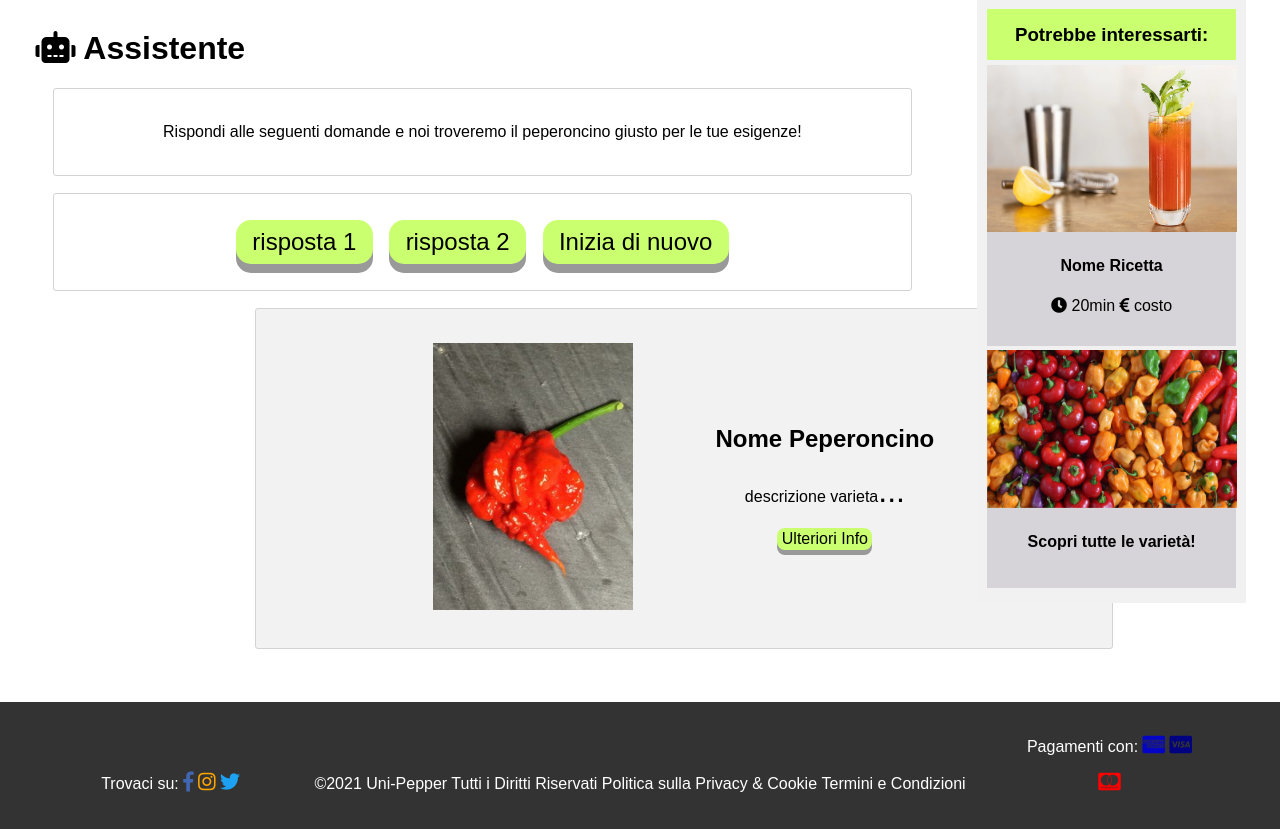
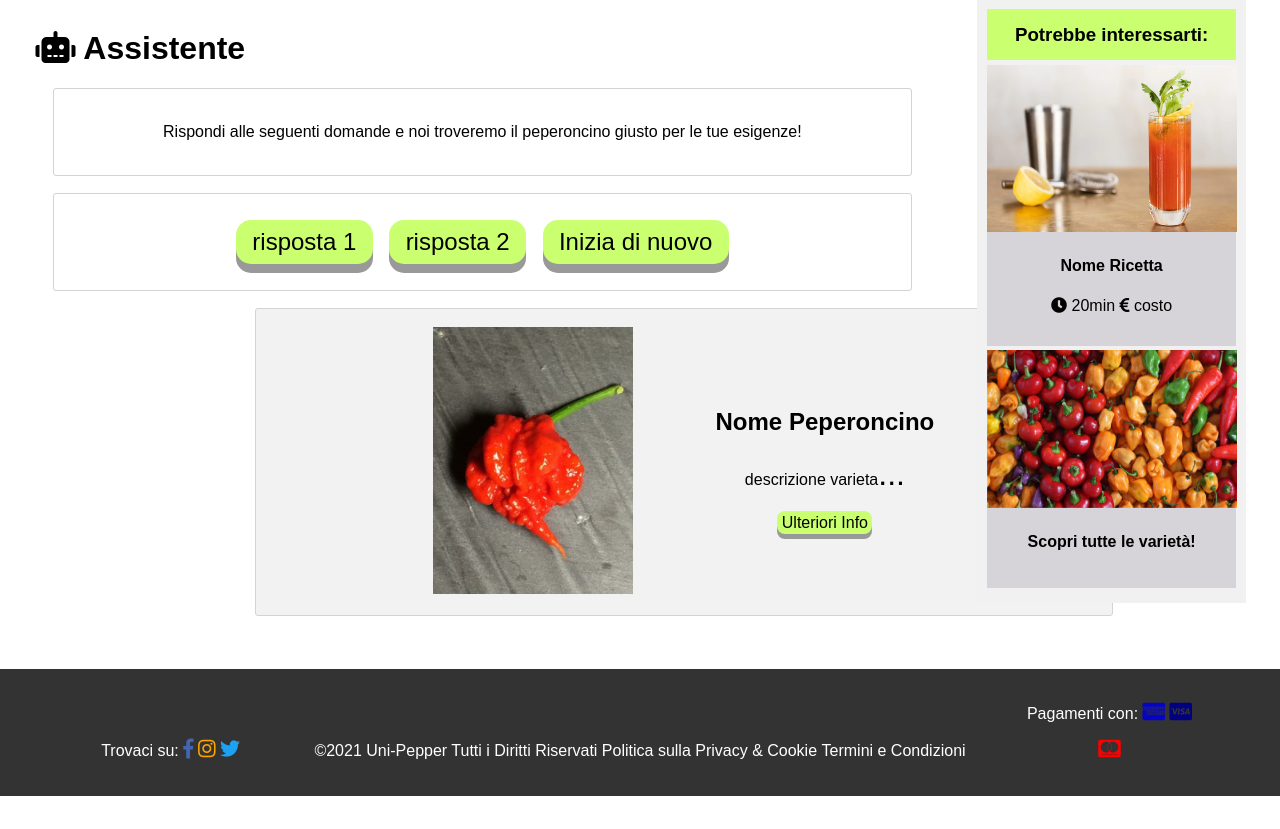
Before and after one commit to Axatyr/Uni-Pepper, a PHP site: page /sito/assistente.html in a window 1280 px wide. Shown: the part 227-1056 px from the top of the page. After the commit the page ends 1023 px from the top, so only its background shows below. Run offline with PHP 8.4, Linux system fonts and the light colour scheme.

Commit message:
fix ricette

```diff
--- a/css/style.css
+++ b/css/style.css
@@ -85,13 +85,18 @@ main section{
 main section img{
     max-width: 200px;
 }
+
+
 main section a{
     text-decoration: none;
     color: black;
 }
+/*
 main section h4{
     margin: 0;
 }
+*/
+
 main section footer{
     align-items: center;
     padding: 2%;
@@ -104,10 +109,11 @@ main section footer button{
 }
 
 main section div{
-    display: inline-block;
+    /*display: inline-block;*/
     text-align: center;
-    margin: 2%;
+    /*margin: 2%;*/
 }
+
 main section div span{
     font-size: 200%;
 }
```
